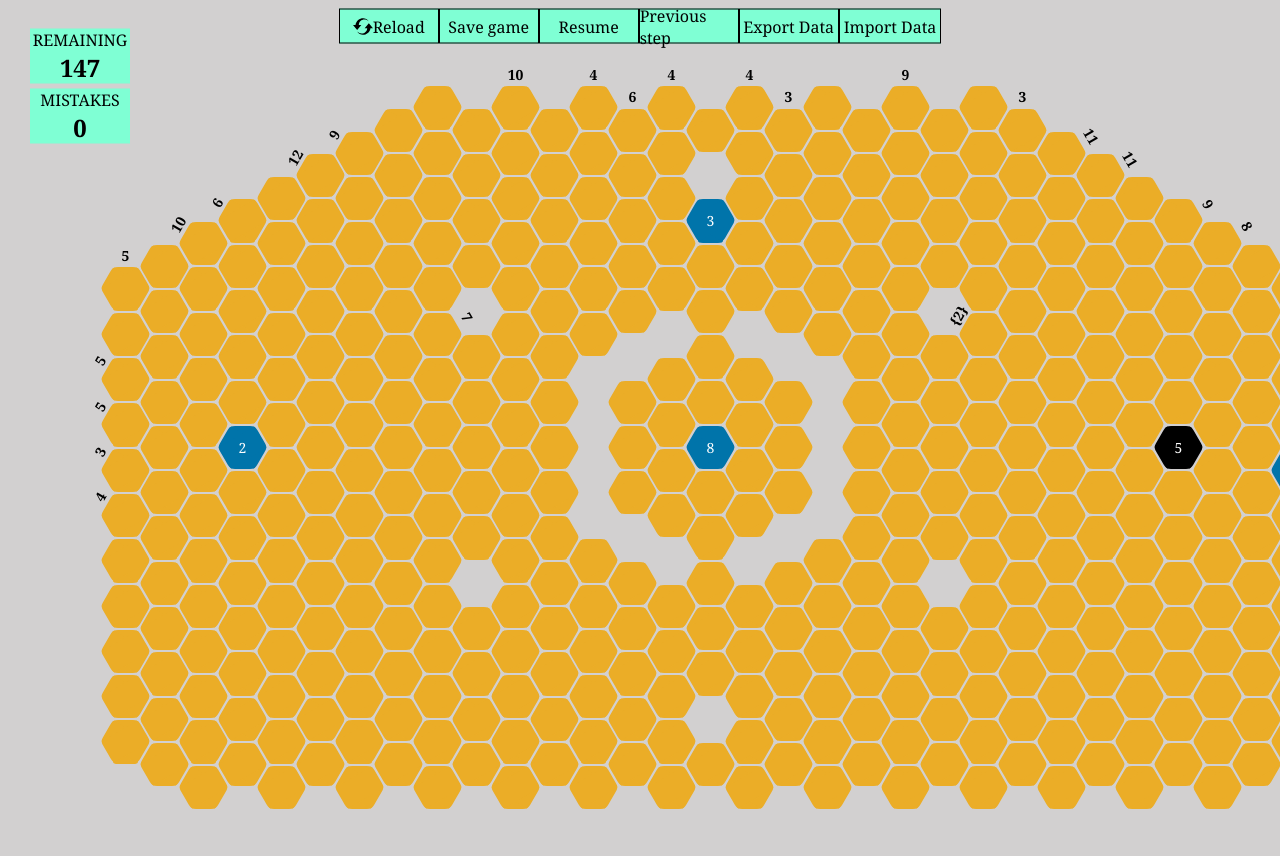
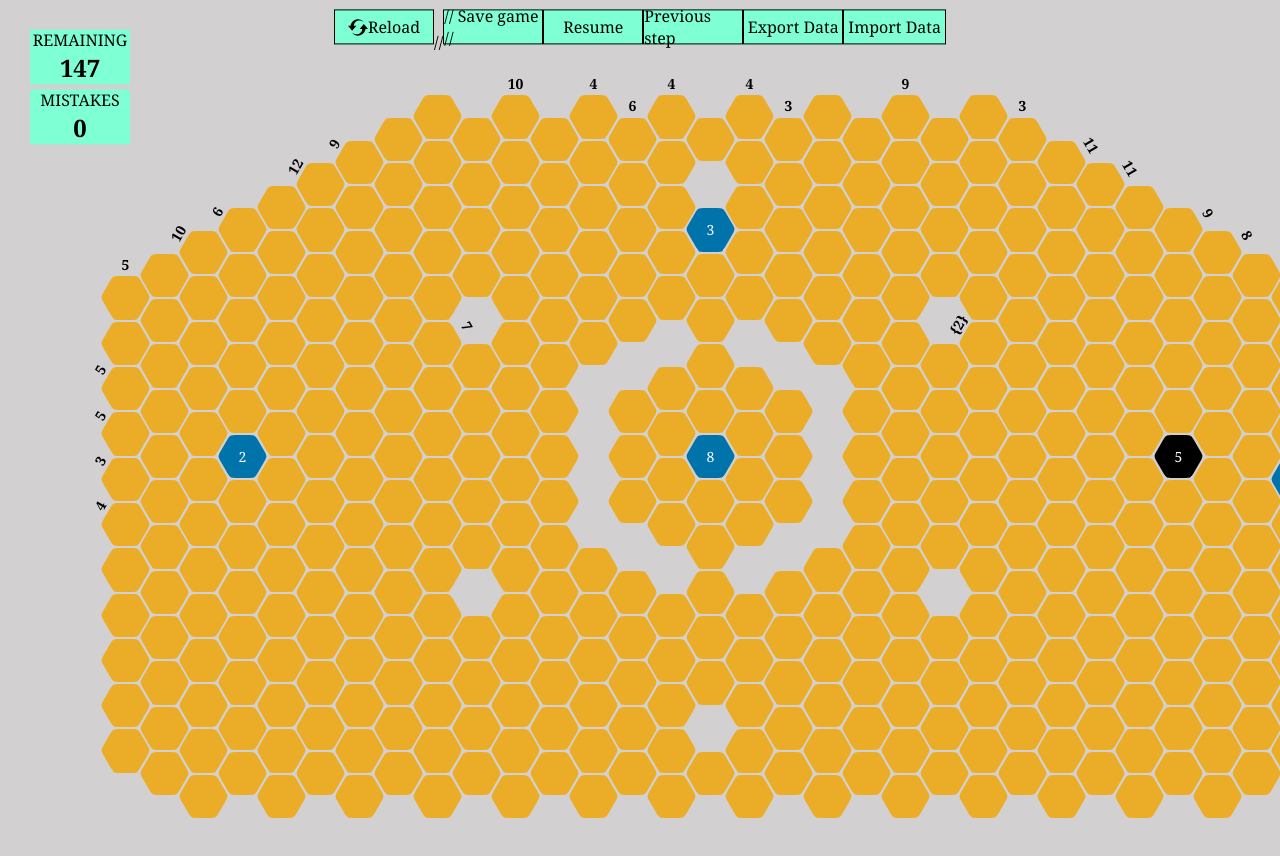
Before and after one commit to Harold-Luong/Hexcells, a React (Create React App) app: page / in a window 1280 px wide. Shown: the top 856 px of the page. Built offline with nearby package versions, Linux system fonts and the light colour scheme.

Commit message:
hidden save button

```diff
--- a/src/component/HexCellsGame.js
+++ b/src/component/HexCellsGame.js
@@ -293,9 +293,9 @@ const HexCellsGame = () => {
           Reload
         </div>
         <br />
-        <div className="save" onClick={handleSave}>
-          Save game
-        </div>
+//         <div className="save" onClick={handleSave}>
+//           Save game
+//         </div>
         <br />
         <div className="play-again" onClick={handleResume}>
           Resume
```
